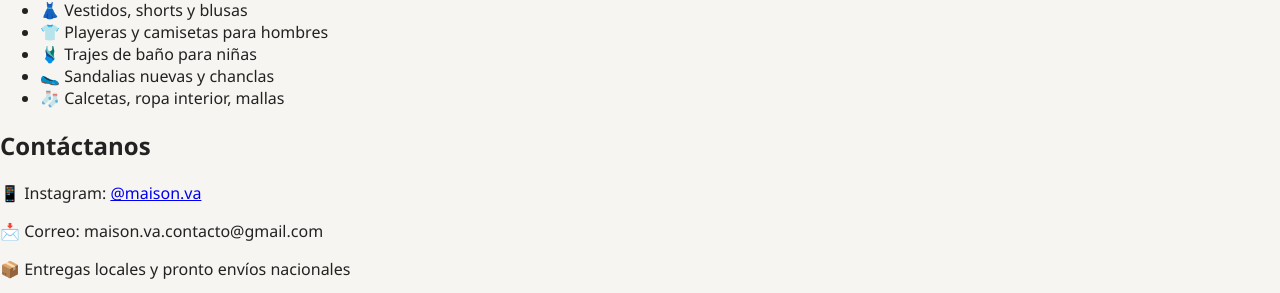
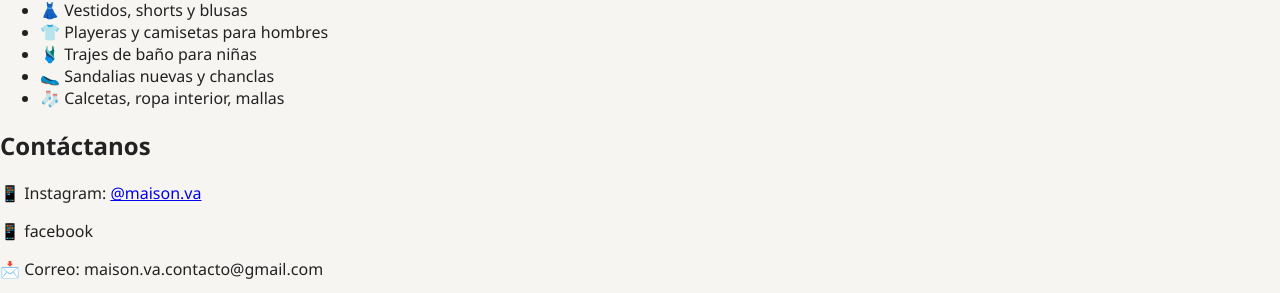
Before and after one commit to Aramis200/pagina-ropa, a plain HTML site: page index.html in a window 1280 px wide. Shown: the part 650-943 px from the top of the page. Drawn offline with Linux system fonts and the light colour scheme.

Commit message:
Update index.html

```diff
--- a/index.html
+++ b/index.html
@@ -87,6 +87,7 @@
   <section class="contacto">
     <h2>Contáctanos</h2>
     <p>📱 Instagram: <a href="https://instagram.com/maison.va" target="_blank">@maison.va</a></p>
+    <p>📱 facebook</p>
     <p>📩 Correo: maison.va.contacto@gmail.com</p>
     <p>📦 Entregas locales y pronto envíos nacionales</p>
   </section>
```
